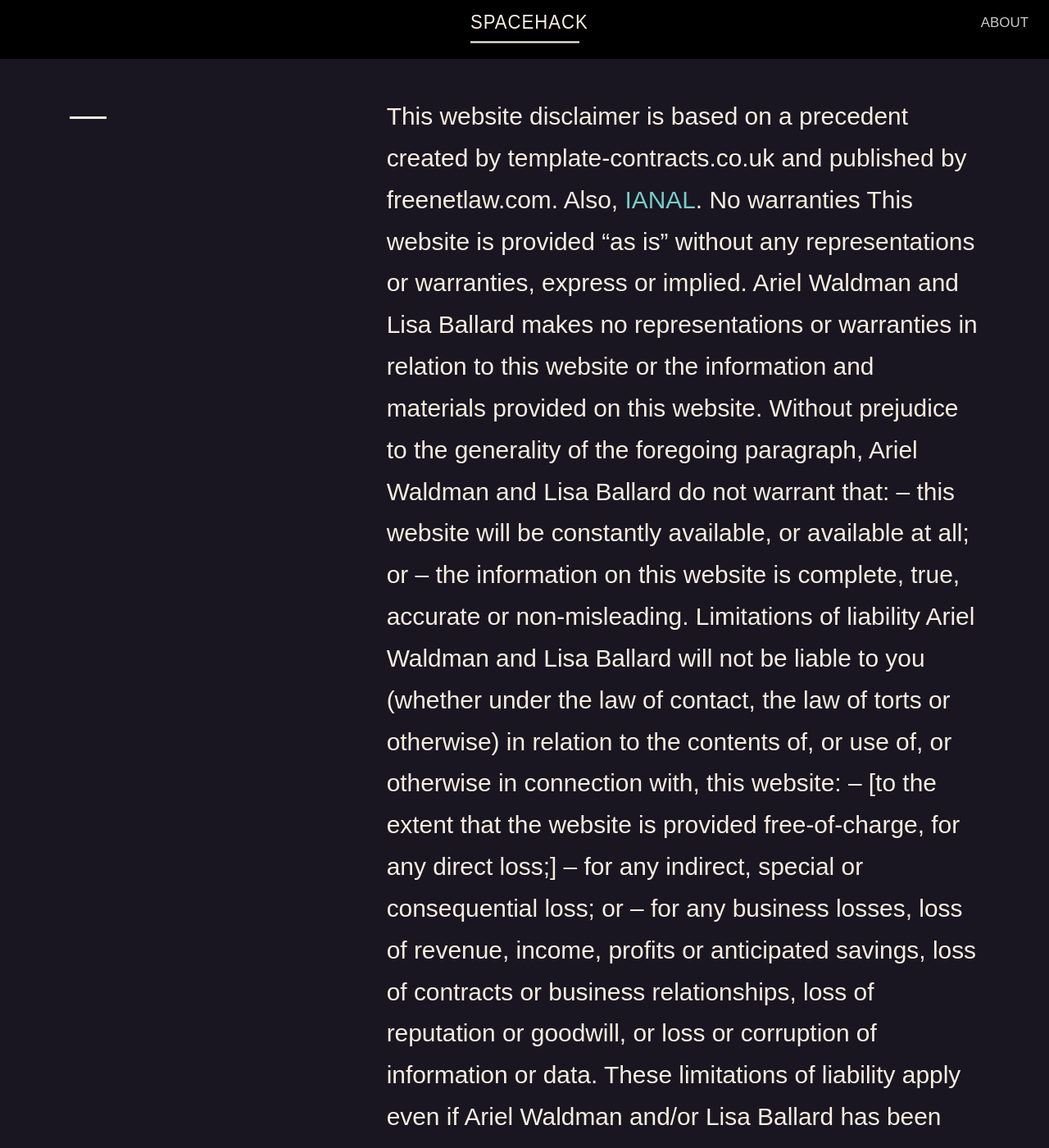
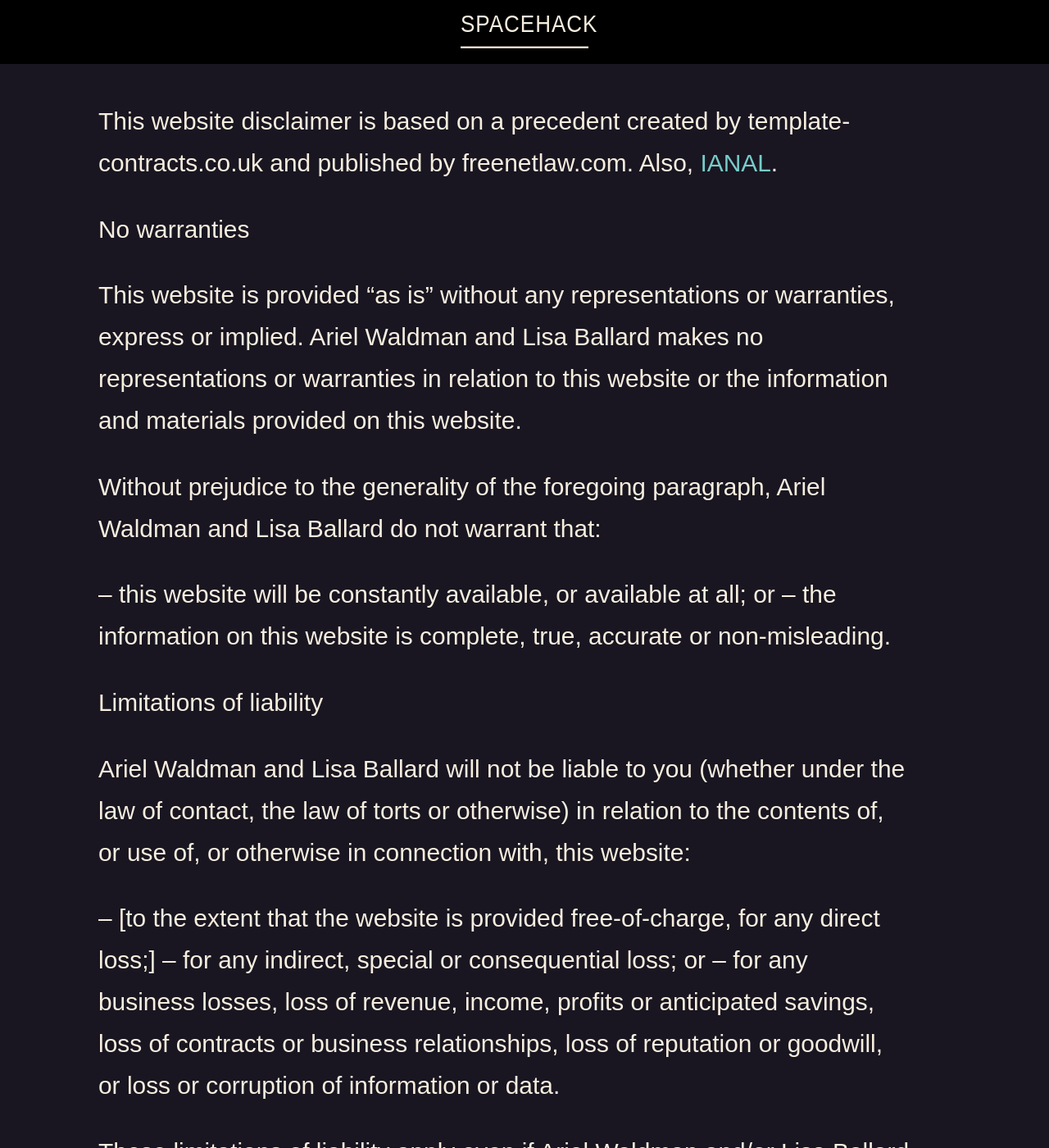
Before and after one commit to basilleaf/spacehack.org, a Jekyll site: the page built from disclaimer/index.md, in a window 1280 px wide and 1400 px high. Shown: the whole window at 82% size. Built offline with Jekyll 4.4.1, drawn with Linux system fonts in a browser that asks for light colours; nearby versions of some CDN libraries; some of the changed text lies outside the part shown.

Commit message:
final round of style tweaking

```diff
--- a/_includes/footer.html
+++ b/_includes/footer.html
@@ -1,10 +1,3 @@
-<div class = "site-footer">
-
-    <a href = "/disclaimer">Disclaimer</a>
-
-</div>
-
-
 <script   src="https://code.jquery.com/jquery-2.2.2.min.js"   integrity="sha256-36cp2Co+/62rEAAYHLmRCPIych47CvdM+uTBJwSzWjI="   crossorigin="anonymous"></script>
 
 <script   src="https://code.jquery.com/ui/1.11.4/jquery-ui.min.js"   integrity="sha256-xNjb53/rY+WmG+4L6tTl9m6PpqknWZvRt0rO1SRnJzw="   crossorigin="anonymous"></script>
@@ -45,3 +38,9 @@
 </script>
 {% endcapture %}
 {{ posts_js | strip_newlines }}
+
+<div class = "site-footer">
+
+    <a href = "/disclaimer">Disclaimer</a>
+
+</div>
--- a/_layouts/homepage.html
+++ b/_layouts/homepage.html
@@ -20,14 +20,11 @@
 
       </div>
 
-
   <div class="project-grid row">
 
 {% endif %}
 
-
 {% include homepage_grid.html %}
-
 
 <span class = "tablet_indicator"></span>
 <span class = "large_indicator"></span>
--- a/_layouts/page.html
+++ b/_layouts/page.html
@@ -1,14 +1,19 @@
----
-layout: default
----
-<div class="post">
+<!DOCTYPE html>
+<html>
 
-  <header class="post-header">
-    <h1 class="post-title">{{ page.title }}</h1>
-  </header>
+  {% include head.html %}
 
-  <article class="post-content">
-    {{ content }}
-  </article>
+  <body>
+    {% include header.html %}
 
-</div>
+    <div class = "post-content page">
+
+        {{ content }}
+
+    </div>
+
+    {% include footer.html  %}
+
+  </body>
+
+</html>
--- a/assets/css/main.css
+++ b/assets/css/main.css
@@ -45,8 +45,8 @@
 }
 
 a:hover {
-  color: #77ccc9;
-  text-decoration: underline;
+  color:  #1eaaab;
+  text-decoration: none;
 }
 
 .wf-loading {
@@ -64,10 +64,10 @@
 *
 **/
 .about {
-  position:fixed;
-  top:0;
-  right:0;
-  padding: 15px 25px;
+  display:none;
+  position:absolute;
+  top:15px;
+  right:40px;
 }
 
 .about a {
@@ -78,16 +78,17 @@
   font-size: 1.3em;
   text-align: center;
   font-weight: 400;
+  text-shadow: 1px 1px black;
 }
 @media (max-width: 979px) {
   .about a {
-      color: #e5e4e5;
+      /* color: #e5e4e5; */
   }
 }
 
 .header {
   z-index: 10000;
-  margin-top:-200px;
+  margin-top:-210px;
   padding-bottom:2px;
 }
 
@@ -115,7 +116,7 @@
   font-family: orator-std ,sans-serif;
   transform: scaleY(1.1);
   font-style: normal;
-  font-size: 1.7em;
+  font-size: 2.0em;
   text-transform: uppercase;
   text-align: center;
   color: #f7eedf;
@@ -156,7 +157,7 @@
 .tagline  {
   width:100%;
   margin:0; padding:0;
-  margin-top:170px;
+  margin-top:175px;
   padding: 0 20px;
   padding-bottom:20px;
   text-align: center;
@@ -164,15 +165,15 @@
 
 .tagline h2 {
   font-family: "brandon-grotesque",sans-serif;
+  font-weight: 300;
   color: #7d7b80;
   text-transform: uppercase;
-  font-size: 1.2em;
+  font-size: 1.4em;
   text-align: center;
-  font-weight: 300;
 }
 @media (max-width: 979px) {
 .tagline h2 {
-      color: #cbcacc;
+      /* color: #cbcacc; */
   }
 }
 
@@ -315,6 +316,18 @@
   border-bottom: 2px solid #f7eedf;
 }
 
+
+/**
+ * random pages
+ */
+.page {
+  max-width:1200px;
+  margin:0 auto;
+}
+.page p{
+  margin:30px 30px;
+
+}
 
 /**
  * Posts aka project page
@@ -554,6 +567,53 @@
 /**
  * Tag page
  */
+
+ /* janky as fix for footer that won't stick to bootom #todo */
+.tag-page {
+  min-height: 550px;
+}
+/* XL desktop */
+@media (min-width: 1900px) {
+  .tag-page {
+    min-height: 1000px;
+  }
+}
+/* Large desktop */
+@media (min-width: 1200px) {
+  .tag-page {
+    min-height: 700px;
+  }
+}
+/* Large desktop */
+@media (min-width: 1000px) {
+  .tag-page {
+    min-height: 1200px;
+  }
+}
+/* Portrait tablet to landscape and desktop */
+@media (min-width: 768px) and (max-width: 979px) {
+  .tag-page {
+    min-height: 900px;
+  }
+}
+
+/* Landscape phone to portrait tablet */
+@media (max-width: 767px) {
+  ...;
+}
+
+/* Landscape phones and down */
+@media (max-width: 480px) {
+  ...;
+}
+
+/* iPhone 6s and down  */
+@media (max-width: 320px) {
+  ...;
+}
+/* end janky fix */
+
+
 .tag-page .heading {
   /* match the ul.tags li */
   text-align: center;
@@ -578,15 +638,16 @@
  * Site footer
  */
 .site-footer {
+  margin:0;
   font-family: "brandon-grotesque",sans-serif;
   text-align: right;
   font-size:1.1em;
-  width: 100%;
   margin-top:25px;
-  padding:15px 50px;
+  padding:15px 40px;
   background-color: black;
   text-transform: uppercase;
 }
+
 
 .site-footer a {
   color: #7d7b80;
@@ -608,11 +669,14 @@
   font-size: 2.3em;
   font-weight: 100;
   padding: 0 5%;
-  margin: 20px 0;
+  margin: 40px 0;
 }
+.about-page img {
+  padding-top:10px;
 
+}
 .about-page .bio {
-  font-size: .8em;
+  /* font-size: .8em; */
 }
 
 .about-page .row {
@@ -635,35 +699,6 @@
 }
 
 
-/**
- * Wrapper (WTF?)
- */
-.wrapper {
-  max-width: -webkit-calc(800px - (30px * 2));
-  max-width: calc(800px - (30px * 2));
-  margin-right: auto;
-  margin-left: auto;
-  padding-right: 30px;
-  padding-left: 30px;
-}
-@media screen and (max-width: 800px) {
-  .wrapper {
-    max-width: -webkit-calc(800px - (30px));
-    max-width: calc(800px - (30px));
-    padding-right: 15px;
-    padding-left: 15px;
-  };
-}
-
-
-/**
- * Clearfix
- */
-.wrapper:after, .footer-col-wrapper:after {
-  content: "";
-  display: table;
-  clear: both;
-}
 
 
 /**
--- a/disclaimer/index.md
+++ b/disclaimer/index.md
@@ -13,6 +14,7 @@
 – the information on this website is complete, true, accurate or non-misleading.
 
 Limitations of liability
+
 Ariel Waldman and Lisa Ballard will not be liable to you (whether under the law of contact, the law of torts or otherwise) in relation to the contents of, or use of, or otherwise in connection with, this website:
 
 – [to the extent that the website is provided free-of-charge, for any direct loss;]
@@ -22,7 +24,9 @@
 These limitations of liability apply even if Ariel Waldman and/or Lisa Ballard has been expressly advised of the potential loss.
 
 Reasonableness
+
 By using this website, you agree that the exclusions and limitations of liability set out in this website disclaimer are reasonable. If you do not think they are reasonable, you must not use this website.
 
 Unenforceable provisions
+
 If any provision of this website disclaimer is, or is found to be, unenforceable under applicable law, that will not affect the enforceability of the other provisions of this website disclaimer.
```
Also changed, not shown: other parts of disclaimer/index.md (+2 -1 lines). Lines whose indentation alone changed are shown as unchanged.
